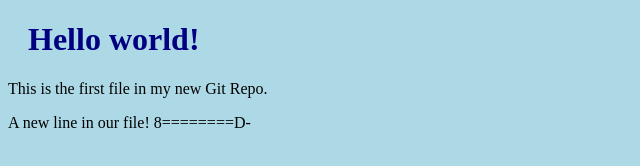
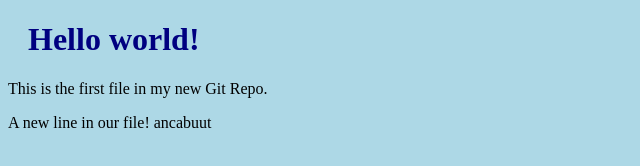
Before and after one commit to flasher9/Hello, a plain HTML site: page index.html in a window 1280 px wide. Shown: the full height of the page, 0-640 px from the left. Drawn offline with Linux system fonts and the light colour scheme.

Commit message:
attempt to see wether -a will commit all files in folder

```diff
--- a/index.html
+++ b/index.html
@@ -8,7 +8,7 @@
 
 <h1>Hello world!</h1>
 <p>This is the first file in my new Git Repo.</p>
-<p>A new line in our file! 8========D- </p>
+<p>A new line in our file! ancabuut </p>
 
 </body>
 </html>
```
Also changed, not shown: 1 other file.
